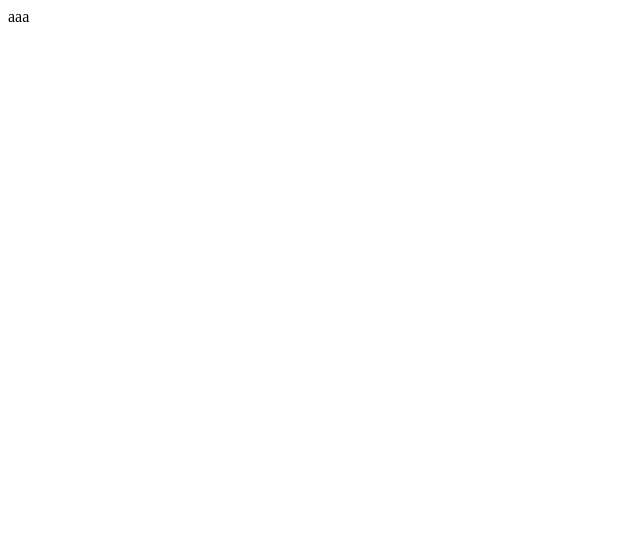
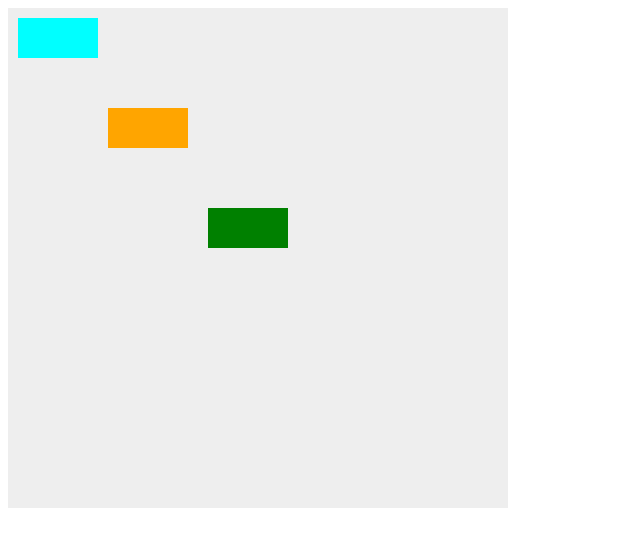
Before and after one commit to fsubal/react-multidrag, a React (Vite) app: page / in a window 1280 px wide. Shown: the top 546 px of the page, without its empty margins (0-640 px from the left). Built offline with nearby package versions, Linux system fonts and the light colour scheme.

Commit message:
draw layers

```diff
--- a/package.json
+++ b/package.json
@@ -5,6 +5,7 @@
   "author": "subal <subal@pixiv.com>",
   "license": "MIT",
   "devDependencies": {
+    "@types/lodash": "^4.14.144",
     "@types/react": "^16.9.5",
     "@types/react-dom": "^16.9.1",
     "parcel": "^1.12.4",
@@ -12,6 +13,7 @@
     "typescript": "^3.6.4"
   },
   "dependencies": {
+    "lodash": "^4.17.15",
     "react": "^16.10.2",
     "react-dom": "^16.10.2"
   }
--- a/src/components/MultiDrag.tsx
+++ b/src/components/MultiDrag.tsx
@@ -1,5 +1,55 @@
-import React from 'react'
+import sortBy from 'lodash/sortBy'
+import React, { useReducer } from 'react'
+
+interface Layer {
+  id: string
+  x: number
+  y: number
+  z: number
+  color: string
+}
+
+interface State {
+  layers: Layer[]
+}
+
+const initialState = {
+  layers: [
+    { id: '1', x: 10, y: 10, z: 0, color: 'cyan' },
+    { id: '2', x: 100, y: 100, z: 1, color: 'orange' },
+    { id: '3', x: 200, y: 200, z: 2, color: 'green' }
+  ]
+}
+
+function reducer(state = initialState, action) {
+  return initialState
+}
 
 export default function MultiDrag() {
-  return <div>aaa</div>
+  const [state, dispatch] = useReducer(reducer, initialState)
+
+  return (
+    <svg
+      viewBox="0 0 500 500"
+      width="500"
+      height="500"
+      style={{ background: '#eee' }}
+    >
+      {sortBy(state.layers, l => -l.z).map(layer => (
+        <Layer key={layer.id} layer={layer} />
+      ))}
+    </svg>
+  )
 }
+
+function Layer({ layer }: { layer: Layer }) {
+  return (
+    <rect
+      fill={layer.color}
+      width="80"
+      height="40"
+      x={layer.x}
+      y={layer.y}
+    ></rect>
+  )
+}
```
Also changed, not shown: 1 other file (tests, documents, lock files or other folders).
